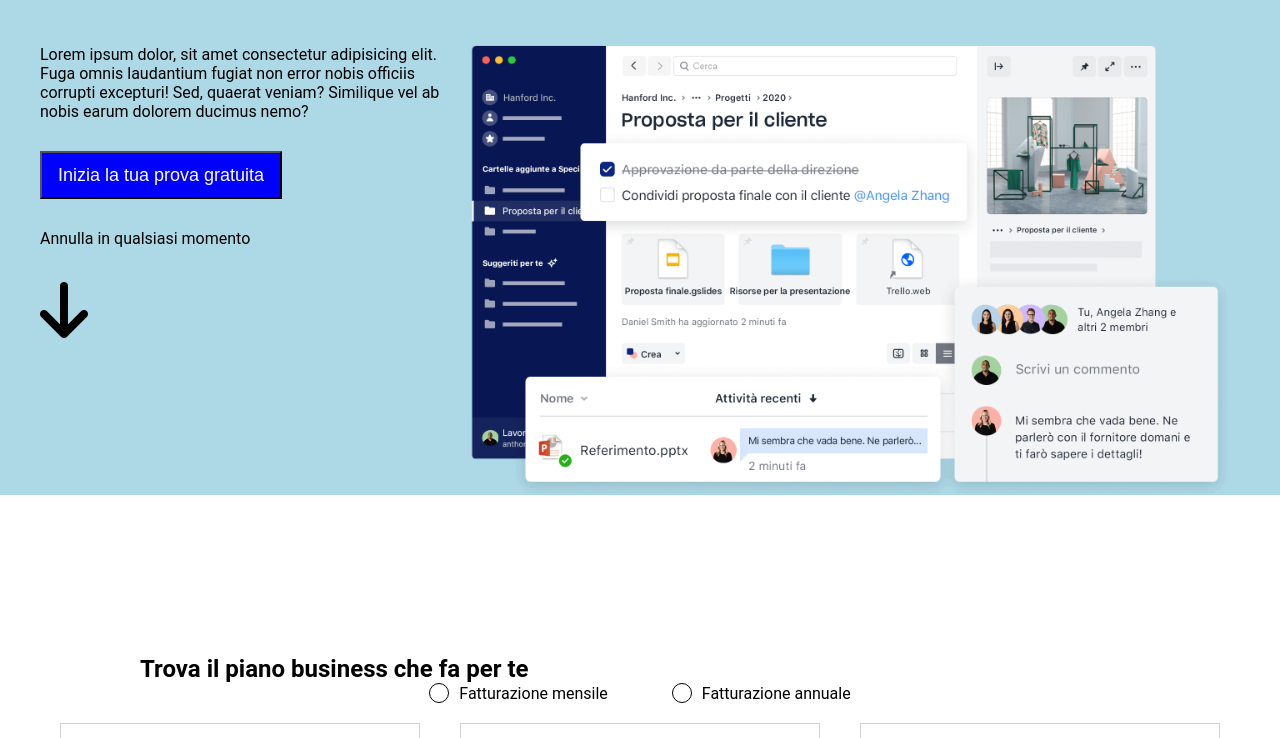
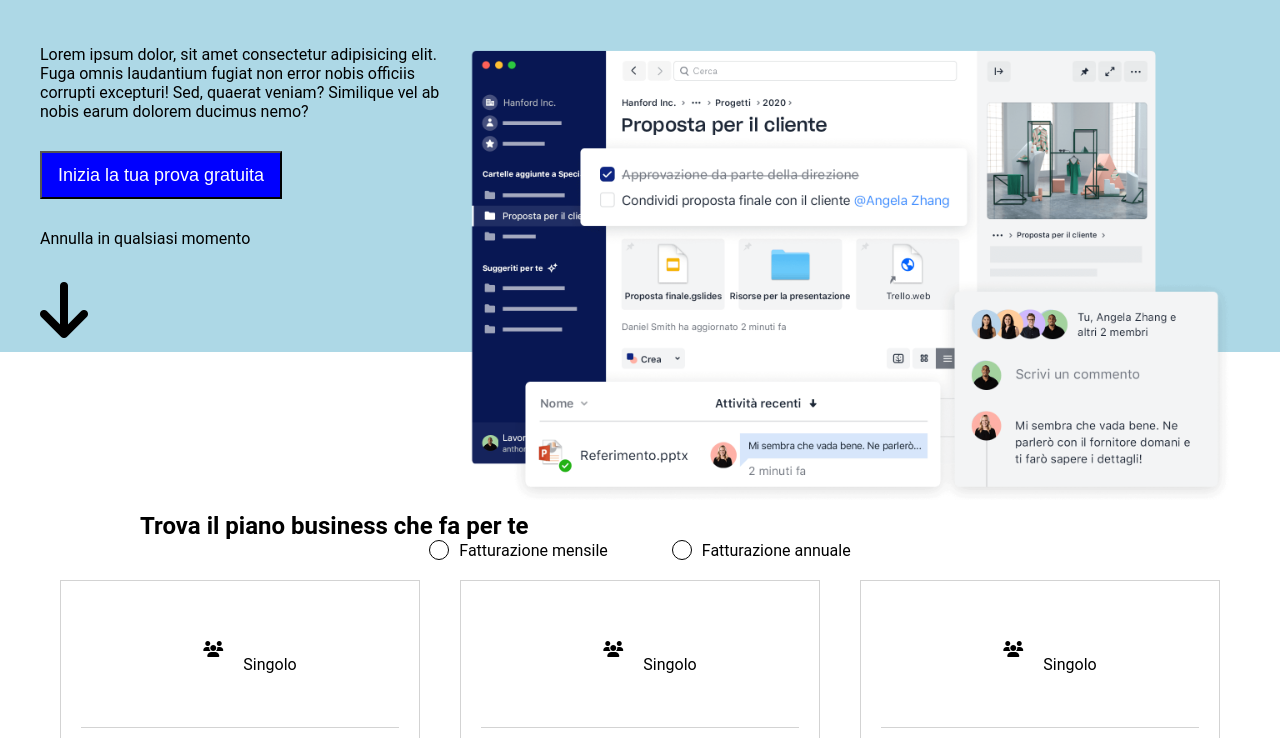
Before and after one commit to Leonomics/htmlcss-dropbox, a plain HTML site: page index.html in a window 1280 px wide. Shown: the part 362-1100 px from the top of the page. Drawn offline with Linux system fonts and the light colour scheme.

Commit message:
absolute position for the hero img

```diff
--- a/css/style.css
+++ b/css/style.css
@@ -105,6 +105,12 @@ header{
 
 .col-8  {
     flex-basis: calc(100%*2/3);
+    position:relative;
+}
+
+.col-8 img  {
+    position: absolute;
+    top: 5px;
 }
 
 .col-12 {
```
